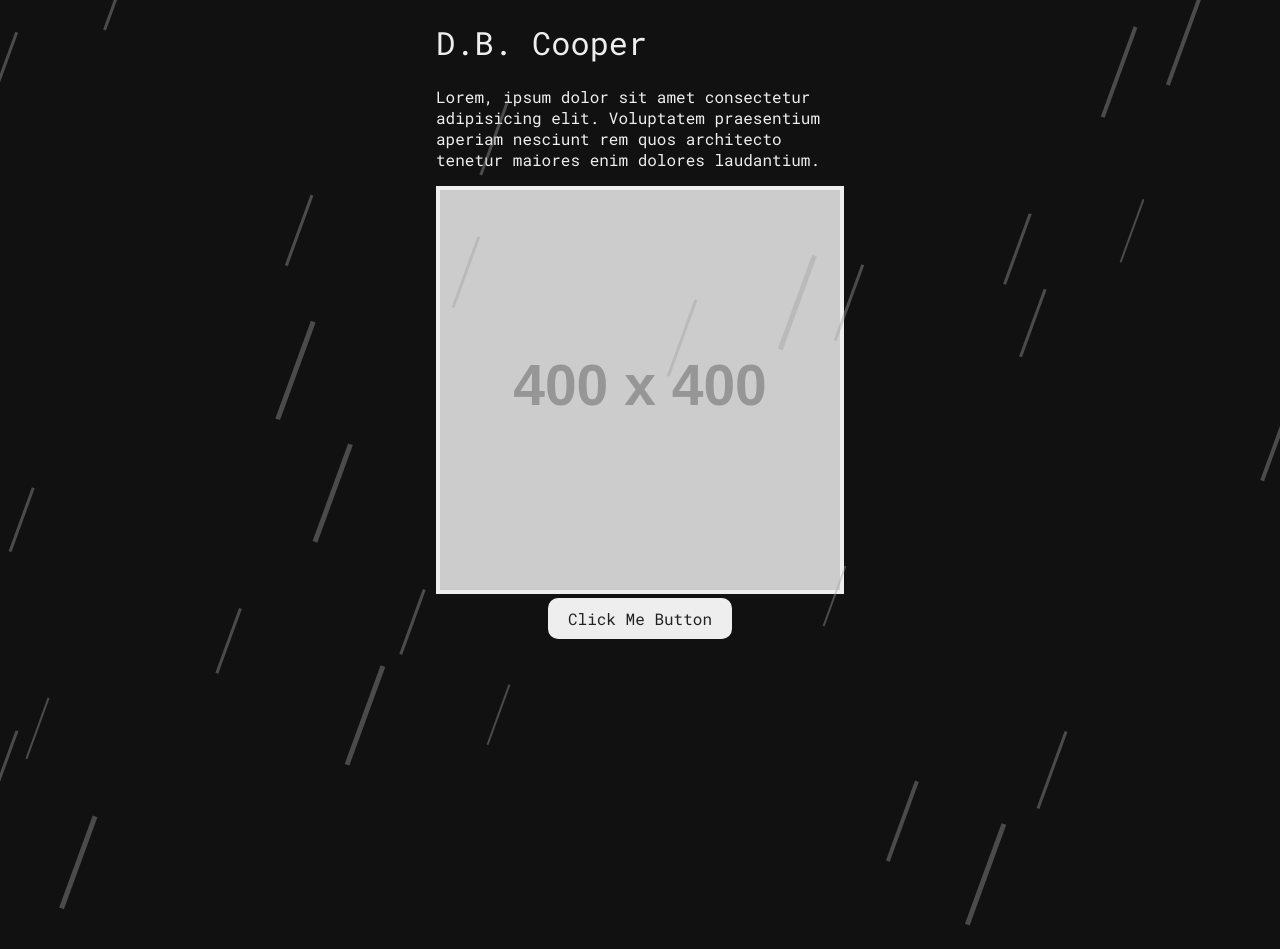
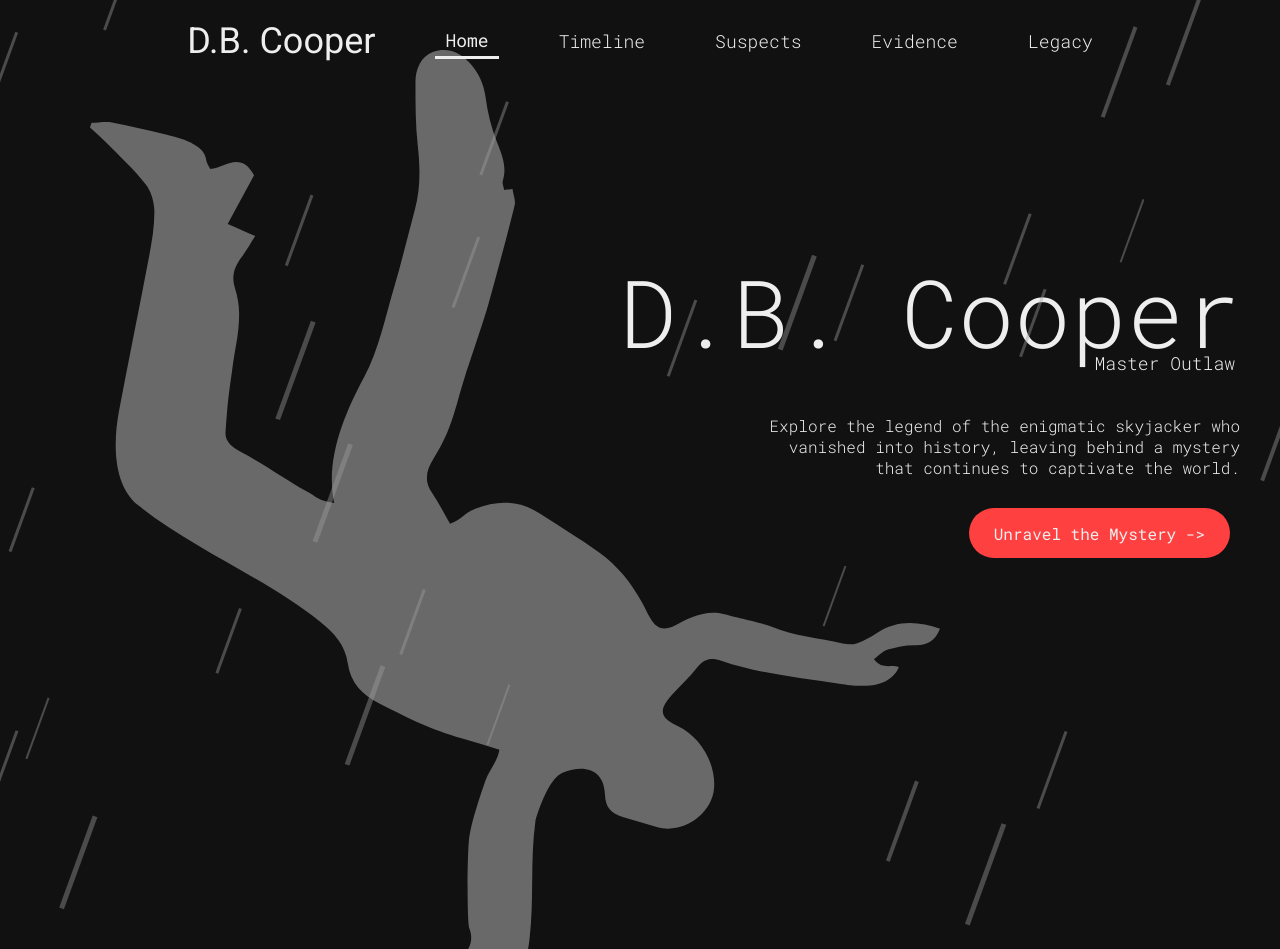
Before and after one commit to Lehigh-University-Design/project-3-SSShee77y, a plain HTML site: page index.html in a window 1280 px wide. Shown: the top 949 px of the page. Drawn offline with Linux system fonts and the light colour scheme; placeholder pictures from the web are drawn by us.

Commit message:
Added homepage

```diff
--- a/css/styles.css
+++ b/css/styles.css
@@ -25,19 +25,15 @@ body {
 h1, h2, h3, h4, h5, h6 {
     font-family: "Roboto Mono", monospace;
     font-optical-sizing: auto;
-    font-weight: 400;
+    font-weight: 300;
     font-style: normal;
 }
 
 p, a, button, input, ul, ol, li {
     font-family: "Roboto Mono", monospace;
     font-optical-sizing: auto;
-    font-weight: 400;
+    font-weight: 300;
     font-style: normal;
-}
-
-img {
-    border: 4px solid var(--color-light);
 }
 
 button {
@@ -45,7 +41,7 @@ button {
     color: var(--color-dark);
     border: none;
     border-radius: 10px;
-    padding: 10px 20px;
+    padding: 10px 25px;
     cursor: pointer;
     font-size: 16px;
     transition: all 0.3s ease 0s;
@@ -57,8 +53,80 @@ button {
     align-items: center;
     height: auto;
     width: 100%;
+    max-width: 1200px;
     margin: auto;
     transition: all 0.3s ease 0s;
+}
+
+nav {
+    margin: 20px;
+    display: flex;
+    flex-direction: row;
+    align-items: center;
+    gap: 50px;
+    h1 {
+        font-size: 36px;
+        font-family: "Roboto", sans-serif;
+        font-weight: 400;
+        padding: 0 10px;
+        margin: 0;
+    }
+    a {
+        font-size: 18px;
+        color: var(--color-light);
+        padding: 4px 10px;
+        text-decoration: none;
+        transition: all 0.3s ease 0s;
+    }
+    a:hover {
+        font-weight: 400;
+    }
+    a.active {
+        font-weight: 400;
+        border-bottom: 3px solid var(--color-light);
+    }
+}
+
+/* Home stuff */
+#home-title {
+    width: 1200px;
+    position: absolute;
+    top: calc(50% - 150px);
+    img {
+        top: -200px;
+        left: 50px;
+        width: 850px;
+        opacity: 0.4;
+        position: absolute;
+    }
+    div {
+        display: flex;
+        flex-direction: column;
+        align-items: end;
+        h1 {
+            font-size: 94px;
+            padding: 0;
+            margin: 0;
+        }
+        h2 {
+            font-size: 18px;
+            padding: 0 5px 0 0;
+            margin: -22px 0 0 0;
+        }
+        p {
+            text-align: right;
+            width: 40%;
+            margin-block: 40px 30px;
+        }
+        button {
+            background-color: var(--color-accent-red);
+            color: var(--color-light);
+            font-weight: 400;
+            height: 50px;
+            border-radius: 25px;
+            margin-right: 10px;
+        }
+    }
 }
 
 
--- a/index.html
+++ b/index.html
@@ -11,23 +11,29 @@
 <body>
     <div class="content">
         <header>
+            <nav>
+                <h1>D.B. Cooper</h1>
+                <a href="index.html" class="active">Home</a>
+                <a href="timeline.html">Timeline</a>
+                <a href="suspects.html">Suspects</a>
+                <a href="evidence.html">Evidence</a>
+                <a href="legacy.html">Legacy</a>
+            </nav>
+        </header>
+
+        <div id="home-title">
+            <img src="images/home-cooper-falling.svg" alt="cooper">
             <div>
                 <h1>D.B. Cooper</h1>
-                <p>Lorem, ipsum dolor sit amet consectetur
-                    <br>adipisicing elit. Voluptatem praesentium
-                    <br>aperiam nesciunt rem quos architecto
-                    <br>tenetur maiores enim dolores laudantium.</p>
+                <h2>Master Outlaw</h2>
+                <p>Explore the legend of the enigmatic skyjacker who vanished into history,
+                    leaving behind a mystery that continues to captivate the world.</p>
+                <button>
+                    Unravel the Mystery ->
+                </button>
             </div>
-            <img src="https://placehold.co/400" alt="400x00">
-        </header>
+        </div>
 
-        <section>
-            <button>Click Me Button</button>
-        </section>
-
-        <footer>
-
-        </footer>
     </div>
     <div id="storm-container"></div>
 </body>
```
Also changed, not shown: images/home-cooper-falling.svg (added).
